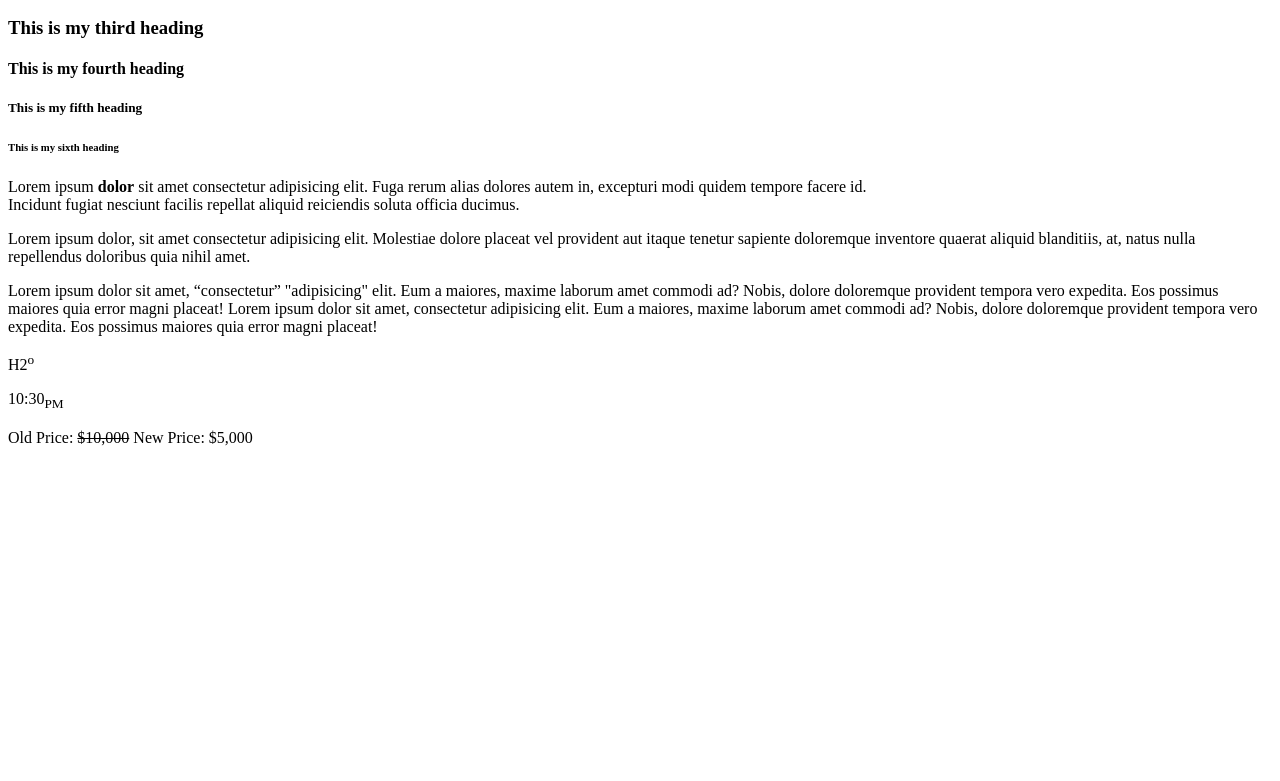
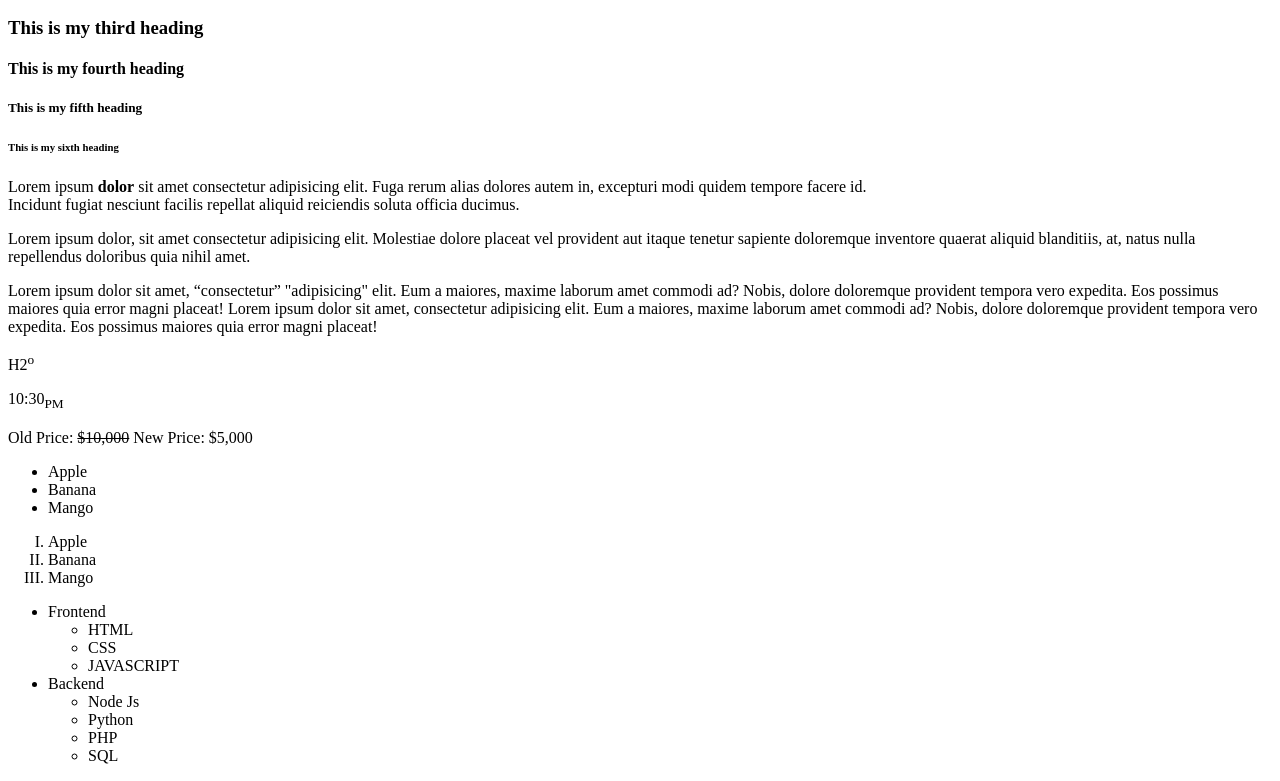
Before and after one commit to Bin02-Dv/IT.v.7, a plain HTML site: page index.html in a window 1280 px wide. Shown: the part 110-891 px from the top of the page. Before the commit the page ends 800 px from the top, so only its background shows below. Drawn offline with Linux system fonts and the light colour scheme.

Commit message:
10/27/2025 - 1:20pm

```diff
--- a/index.html
+++ b/index.html
@@ -31,5 +31,33 @@
     <p>10:30<sub>PM</sub></p>
 
     <p>Old Price: <strike>$10,000</strike> New Price: $5,000</p>
+
+    <ul>
+        <li>Apple</li>
+        <li>Banana</li>
+        <li>Mango</li>
+    </ul>
+
+    <ol type="I">
+        <li>Apple</li>
+        <li>Banana</li>
+        <li>Mango</li>
+    </ol>
+
+    <ul>
+        <li>Frontend</li>
+        <ul>
+            <li>HTML</li>
+            <li>CSS</li>
+            <li>JAVASCRIPT</li>
+        </ul>
+        <li>Backend</li>
+        <ul>
+            <li>Node Js</li>
+            <li>Python</li>
+            <li>PHP</li>
+            <li>SQL</li>
+        </ul>
+    </ul>
 </body>
 </html>
```
Also changed, not shown: link.html (added, +14 -0 lines), table.html (added, +32 -0 lines).
